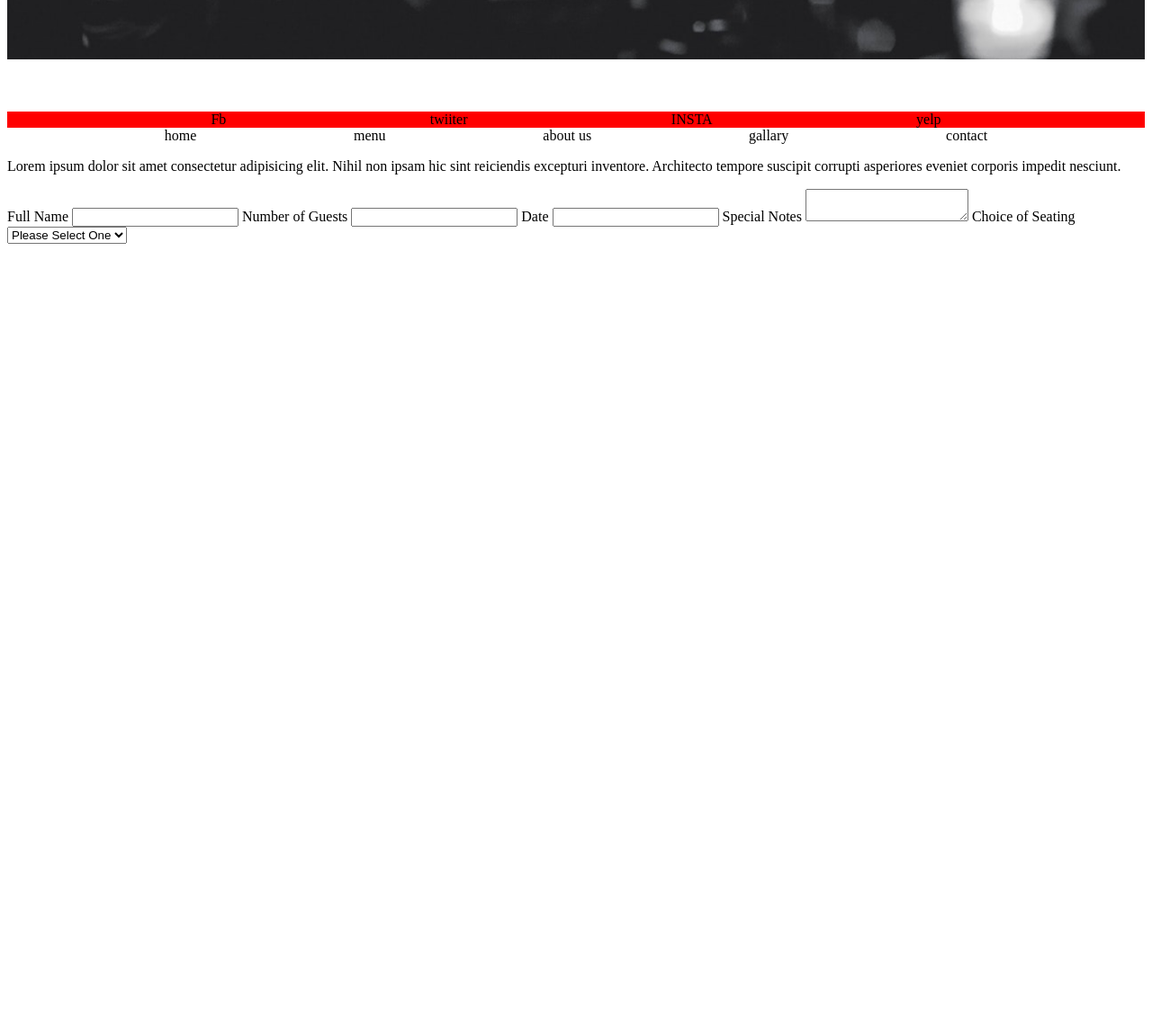
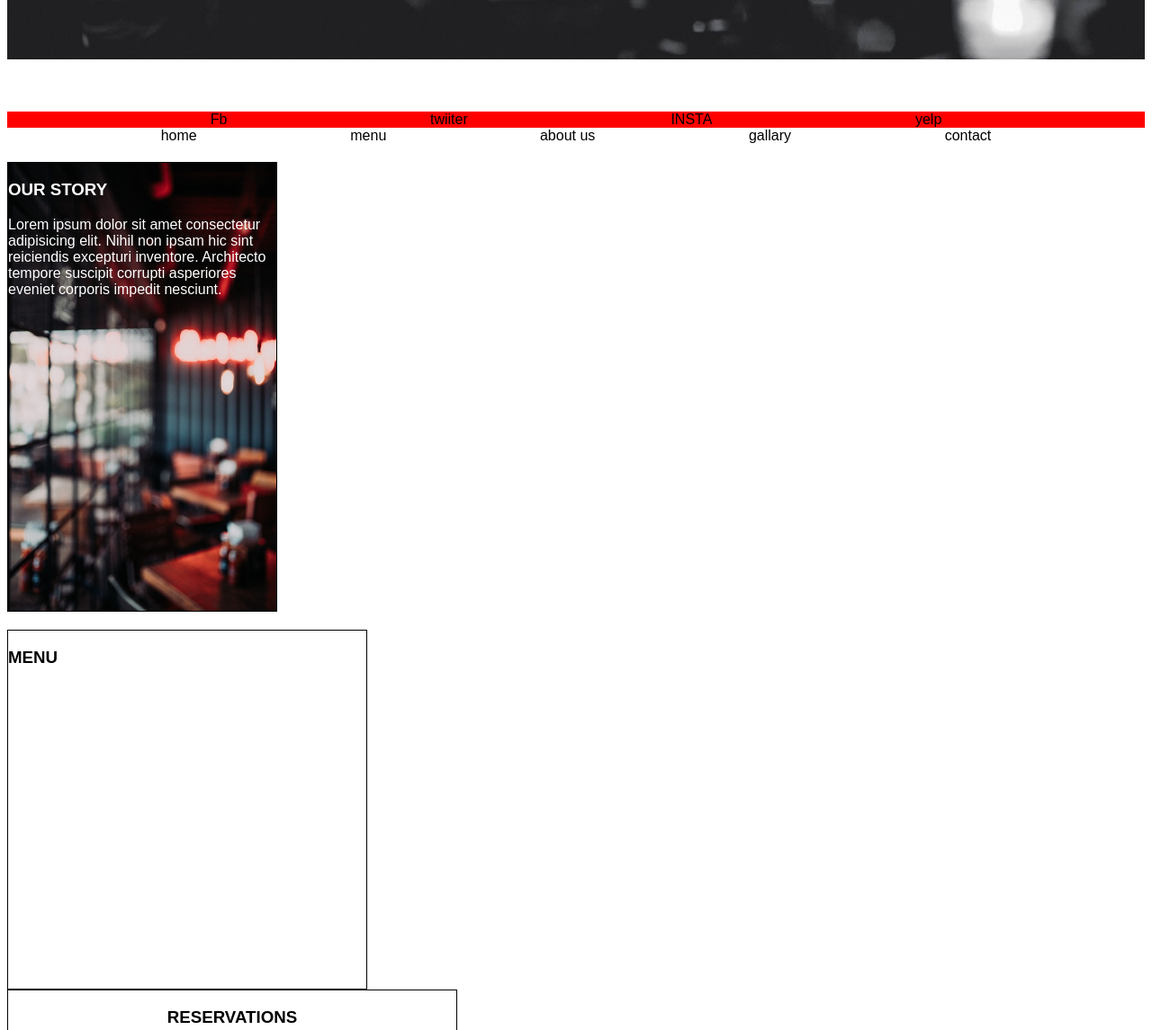
Before and after one commit to lalonso317/Restaurant-2, a plain HTML site: page index.html in a window 1280 px wide. Shown: the part 597-1742 px from the top of the page at 90% size. Before the commit the page ends 876 px from the top, so only its background shows below. Drawn offline with nearby package versions, Linux system fonts and the light colour scheme.

Commit message:
body update2

```diff
--- a/index.html
+++ b/index.html
@@ -29,17 +29,25 @@
       </div>
 
     <main>
-
         <div id="mainbody">
         <div class="ourstory">
+            <h3>OUR STORY</h3>
             <p class="ourstorytext">Lorem ipsum dolor sit amet consectetur adipisicing elit. Nihil non ipsam hic sint reiciendis excepturi inventore. Architecto tempore suscipit corrupti asperiores eveniet corporis impedit nesciunt.</p>
         </div>
+        <div id="pagebreak1">
+        </div>
+        <form id="menu" method="POST">
         <div class="Menu">
             <div>
+              <h3>MENU</h3>
+              <div>
 
+              </div>
             </div>
         </div>
+        </form>
         <div class="reservations">
+            <h3>RESERVATIONS</h3>
             <label name="label"class="label" for="fname">Full Name</label>
             <input class="fullname" name="fname">
             <label name="guests#" class="label">Number of Guests</label>
--- a/main.js
+++ b/main.js
@@ -0,0 +1,5 @@
+$(document).ready(function(){
+    $('#menu')('https://obscure-tundra-54269.herokuapp.com/bar-food').done(function(data){
+        console.log(data)
+    })
+})
--- a/style.css
+++ b/style.css
@@ -1,3 +1,10 @@
+html{
+  box-sizing: border-box;
+  font-family: Arial, Helvetica, sans-serif;
+}
+*,*:before,*:after{
+  box-sizing: inherit;
+}
 
 .container {
   margin: auto;
@@ -10,8 +17,6 @@ header {
   background-size: cover;
   background-position-y: -200px;
 }
-.logo {
-}
 
 .social-media {
   display: flex;
@@ -23,22 +28,29 @@ header {
 .menu-bar {
   display: flex;
   justify-content: space-evenly;
-
-html{
-    box-sizing: border-box;
-    font-family: Arial, Helvetica, sans-serif;
 }
-*,*:before,*:after{
-    box-sizing: inherit;
-}
+/* /////////////// */
+/* ///BODY TABS/// */
+/* ////////////////*/
 
 .ourstory{
-    background-image: url('bar-blur-chairs-1819669.jpg');
+    background-image: url('./imgs/bar-blur-chairs-1819669.jpg');
     background-size: 300px 500px;
     background: cover;
-    border: 1px solid white;
+    color: white;
+    margin: 20px 0px;
+    border: 1px solid black;
     height: 500px;
     width: 300px ;
+}
+#pagebreak1{
+  background-image: url('./imgs/alcoholic-beverages-bar-beer-63633.jpg');
+}
+.Menu{
+  border: 1px solid black;
+  width: 400px;
+  height: 400px;;
+
 }
 .label{
     font-size: 20px;
@@ -46,10 +58,17 @@ html{
 .reservations{
     display: flex;
     flex-direction: column;
-    width: 200px;
+    align-items: center;
+    width: 500px;
+    border: 1px black solid;
 }
 input{
     height: 30px;
     width: 200px;
-
+    margin: 5px;
 }
+.spe{
+  height: 70px;
+  width: 400px;
+  margin: 10px;
+}
```
Also changed, not shown: imgs/alcoholic-beverages-bar-beer-63633.jpg (added), imgs/bar-blur-chairs-1819669.jpg (added), 1 other file.
